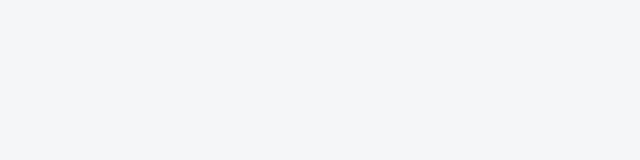
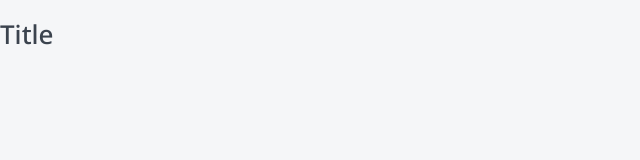
Before and after one commit to Dannicser/TOP-NEXT-CLIENT, a Next.js app: page / in a window 1280 px wide. Shown: the top 160 px of the page, without its empty margins (0-640 px from the left). Built offline with nearby package versions, Linux system fonts and the light colour scheme.

Commit message:
feat: add Htag component

```diff
--- /dev/null
+++ b/components/Htag/Htag.module.css
@@ -0,0 +1,17 @@
+.h1 {
+  font-size: 26px;
+  font-weight: 500;
+  line-height: 35.41px;
+}
+
+.h2 {
+  font-size: 22px;
+  font-weight: 500;
+  line-height: 29.96px;
+}
+
+.h3 {
+  font-size: 20px;
+  font-weight: 600;
+  line-height: 27.24px;
+}
--- /dev/null
+++ b/components/Htag/Htag.props.ts
@@ -0,0 +1,6 @@
+import { ReactNode } from "react";
+
+export interface IHtagProps {
+  tag: "h1" | "h2" | "h3";
+  children: ReactNode;
+}
--- /dev/null
+++ b/components/Htag/Htag.tsx
@@ -0,0 +1,21 @@
+import React from "react";
+
+import { IHtagProps } from "./Htag.props";
+
+import styles from "./Htag.module.css";
+
+export const Htag: React.FC<IHtagProps> = ({ children, tag }): JSX.Element => {
+  switch (tag) {
+    case "h1":
+      return <h1 className={styles.h1}>{children}</h1>;
+
+    case "h2":
+      return <h2 className={styles.h2}>{children}</h2>;
+
+    case "h3":
+      return <h3 className={styles.h3}>{children}</h3>;
+
+    default:
+      return <div>{children}</div>;
+  }
+};
--- /dev/null
+++ b/components/index.ts
@@ -0,0 +1,3 @@
+import { Htag } from "./Htag/Htag";
+
+export default Htag;
--- a/pages/index.tsx
+++ b/pages/index.tsx
@@ -1,3 +1,9 @@
+import Htag from "../components";
+
 export default function Home(): JSX.Element {
-  return <div></div>;
+  return (
+    <>
+      <Htag tag="h1">Title</Htag>
+    </>
+  );
 }
```
